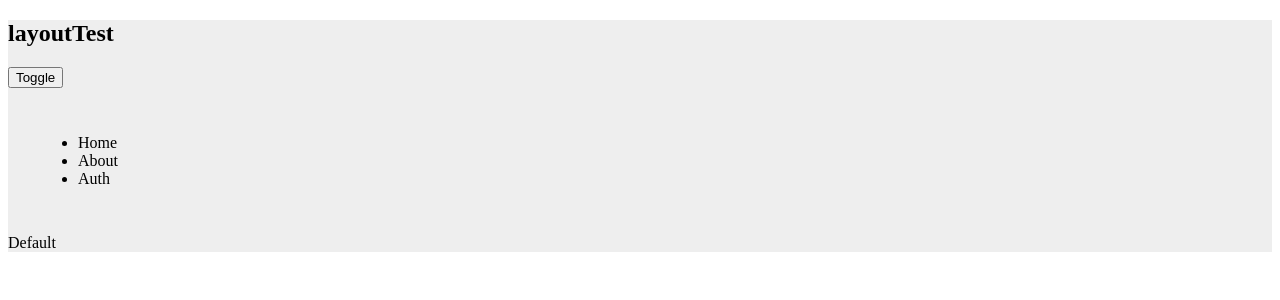
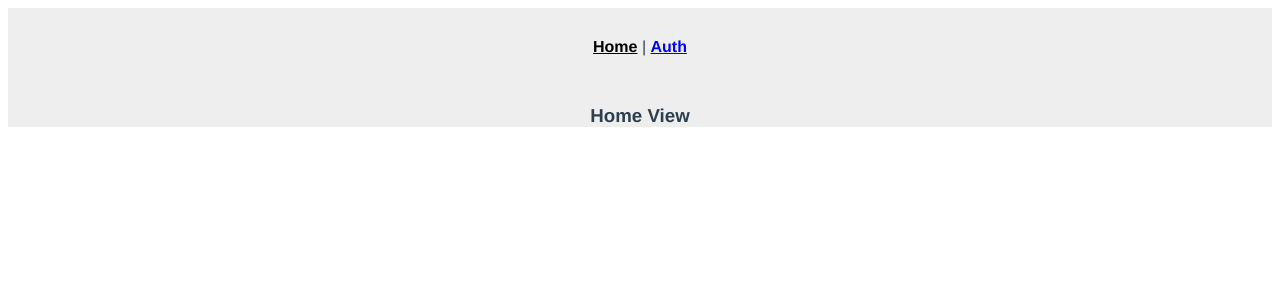
Before and after one commit to sowlru/vue-test, a Vue app: page / in a window 1280 px wide. Shown: the top 300 px of the page. Built offline with nearby package versions, Linux system fonts and the light colour scheme; what @ckeditor/ckeditor5-vue would draw is missing.

Commit message:
Add component_is + router in layouts

```diff
--- a/package.json
+++ b/package.json
@@ -25,6 +25,7 @@
     "vue-echart": "^1.0.5",
     "vue-flag-icon": "^2.1.0",
     "vue-i18n": "^9.2.2",
+    "vue-router": "^4.1.6",
     "vuex": "^4.0.2"
   },
   "devDependencies": {
@@ -40,6 +41,7 @@
     "eslint-config-prettier": "^8.5.0",
     "eslint-plugin-prettier": "^4.2.1",
     "jest": "^27.5.1",
-    "prettier": "^2.4.1"
+    "prettier": "^2.4.1",
+    "typescript": "^5.0.3"
   }
 }
--- /dev/null
+++ b/src/layouts/AuthView.vue
@@ -0,0 +1,6 @@
+<template>
+  <div class="auth">
+    <h3>Login:</h3>
+    <button type="submit" @click="$router.push('/')">submit</button>
+  </div>
+</template>
--- a/src/layouts/BlankLayout.vue
+++ b/src/layouts/BlankLayout.vue
@@ -1,3 +1,10 @@
 <template>
-  <div class="blank">Blank</div>
+  <div class="blank"><router-view /></div>
 </template>
+<script>
+export default {
+  mounted() {
+    console.log('Blank')
+  }
+}
+</script>
--- a/src/layouts/DefaultLayout.vue
+++ b/src/layouts/DefaultLayout.vue
@@ -1,12 +1,15 @@
 <template>
   <div class="default">
-    <navbar />
-    <main class="main">Default</main>
+    <the-navbar />
+    <router-view />
   </div>
 </template>
 <script>
-import Navbar from '@/layouts/TheNavbar'
+import TheNavbar from '@/layouts/TheNavbar'
 export default {
-  components: { Navbar }
+  mounted() {
+    console.log('Default')
+  },
+  components: { TheNavbar }
 }
 </script>
--- /dev/null
+++ b/src/layouts/HomeView.vue
@@ -0,0 +1,5 @@
+<template>
+  <div class="home">
+    <h3>Home View</h3>
+  </div>
+</template>
--- a/src/layouts/TheNavbar.vue
+++ b/src/layouts/TheNavbar.vue
@@ -1,13 +1,7 @@
 <template>
   <nav>
-    <ul>
-      <li>Home</li>
-      <li>About</li>
-      <li>Auth</li>
-    </ul>
-    <!-- <router-link to="/">Home</router-link> |
-    <router-link to="/about">About</router-link> |
-    <router-link to="/auth">Auth</router-link> -->
+    <router-link to="/">Home</router-link> |
+    <router-link to="/auth">Auth</router-link>
   </nav>
 </template>
 <style>
@@ -17,10 +11,10 @@ nav {
 
 nav a {
   font-weight: bold;
-  color: #2c3e50;
+  color: blue;
 }
 
 nav a.router-link-exact-active {
-  color: #42b983;
+  color: black;
 }
 </style>
--- a/src/layouts/layoutTest.vue
+++ b/src/layouts/layoutTest.vue
@@ -1,26 +1,31 @@
 <template>
-  <div class="layout">
-    <h2>layoutTest</h2>
-    <button @click="isOpen = !isOpen">Toggle</button>
-    <component :is="layout"></component>
+  <div class="app">
+    <component :is="$route.meta.layout"></component>
   </div>
 </template>
 <script>
-import Blank from '@/layouts/BlankLayout.vue'
-import Default from '@/layouts/DefaultLayout.vue'
-// const defaultLayout = 'default'
+import Blank from '@/layouts/BlankLayout'
+import Default from '@/layouts/DefaultLayout'
 export default {
   name: 'App',
   components: { Blank, Default },
-  data() {
-    return {
-      isOpen: false
-    }
-  },
   computed: {
     layout() {
-      return this.isOpen ? 'Blank' : 'Default'
+      if (this.$route.meta.layout === 'blank') {
+        return 'blank'
+      } else {
+        return 'default'
+      }
     }
   }
 }
 </script>
+<style>
+#app {
+  font-family: Avenir, Helvetica, Arial, sans-serif;
+  -webkit-font-smoothing: antialiased;
+  -moz-osx-font-smoothing: grayscale;
+  text-align: center;
+  color: #2c3e50;
+}
+</style>
--- a/src/main.js
+++ b/src/main.js
@@ -5,6 +5,7 @@ import ElementPlus from 'element-plus'
 import 'element-plus/dist/index.css'
 import plugins from '@/plugins'
 import store from '@/store'
+import router from './router'
 
 // i18n
 import { createI18n } from 'vue-i18n'
@@ -21,5 +22,6 @@ const app = createApp(App)
 app.use(ElementPlus)
 app.use(plugins)
 app.use(i18n)
+app.use(router)
 app.use(store)
 app.mount('#app')
--- /dev/null
+++ b/src/router/index.js
@@ -0,0 +1,25 @@
+import { createRouter, createWebHistory } from 'vue-router'
+import HomeView from '@/layouts/HomeView.vue'
+
+const routes = [
+  {
+    path: '/',
+    name: 'home',
+    meta: { layout: 'default' },
+    component: HomeView
+  },
+  {
+    path: '/auth',
+    name: 'auth',
+    meta: { layout: 'blank' },
+    component: () =>
+      import(/* webpackChunkName: "auth" */ '../layouts/AuthView.vue')
+  }
+]
+
+const router = createRouter({
+  history: createWebHistory(process.env.BASE_URL),
+  routes
+})
+
+export default router
```
Also changed, not shown: 2 other files (tests, documents, lock files or other folders).
